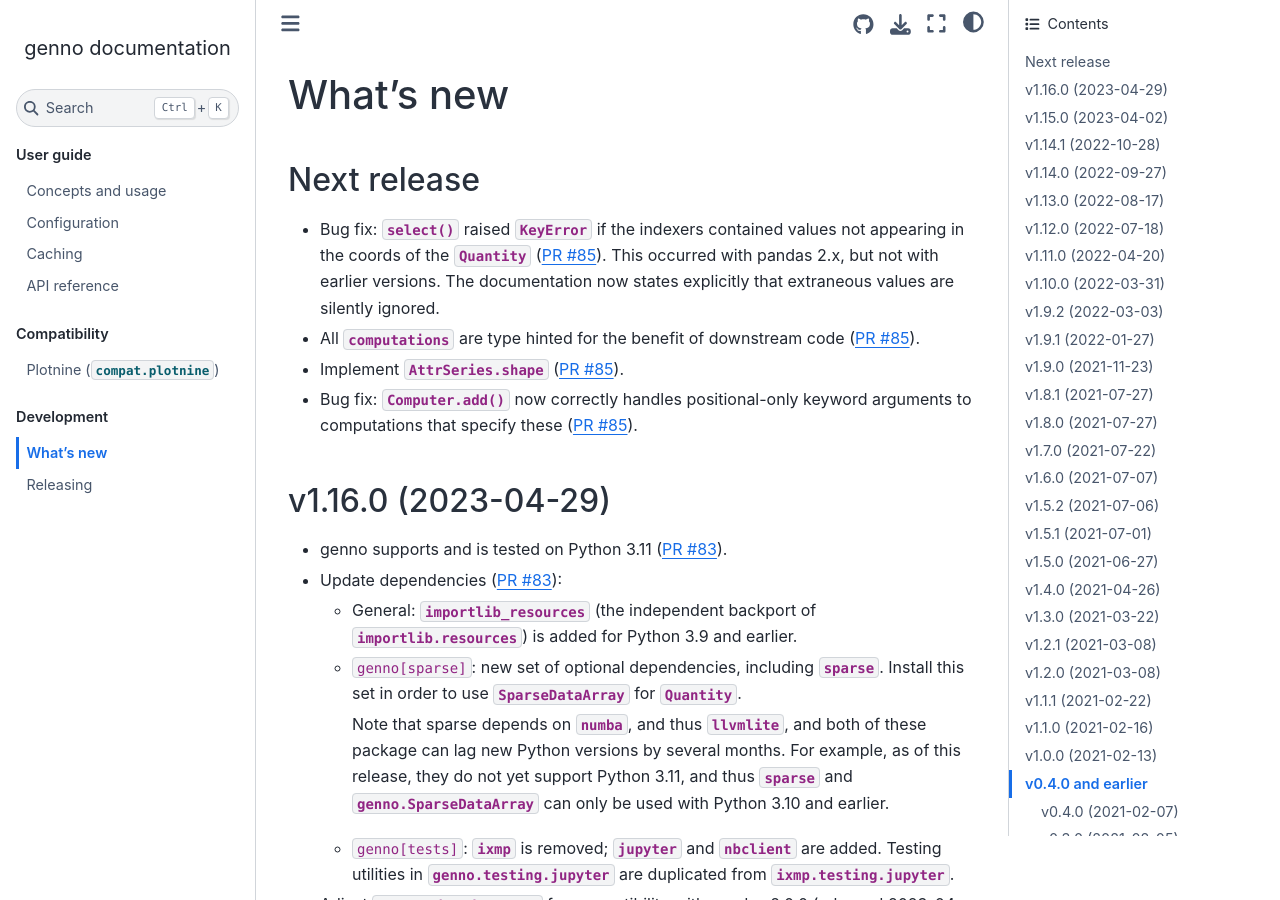
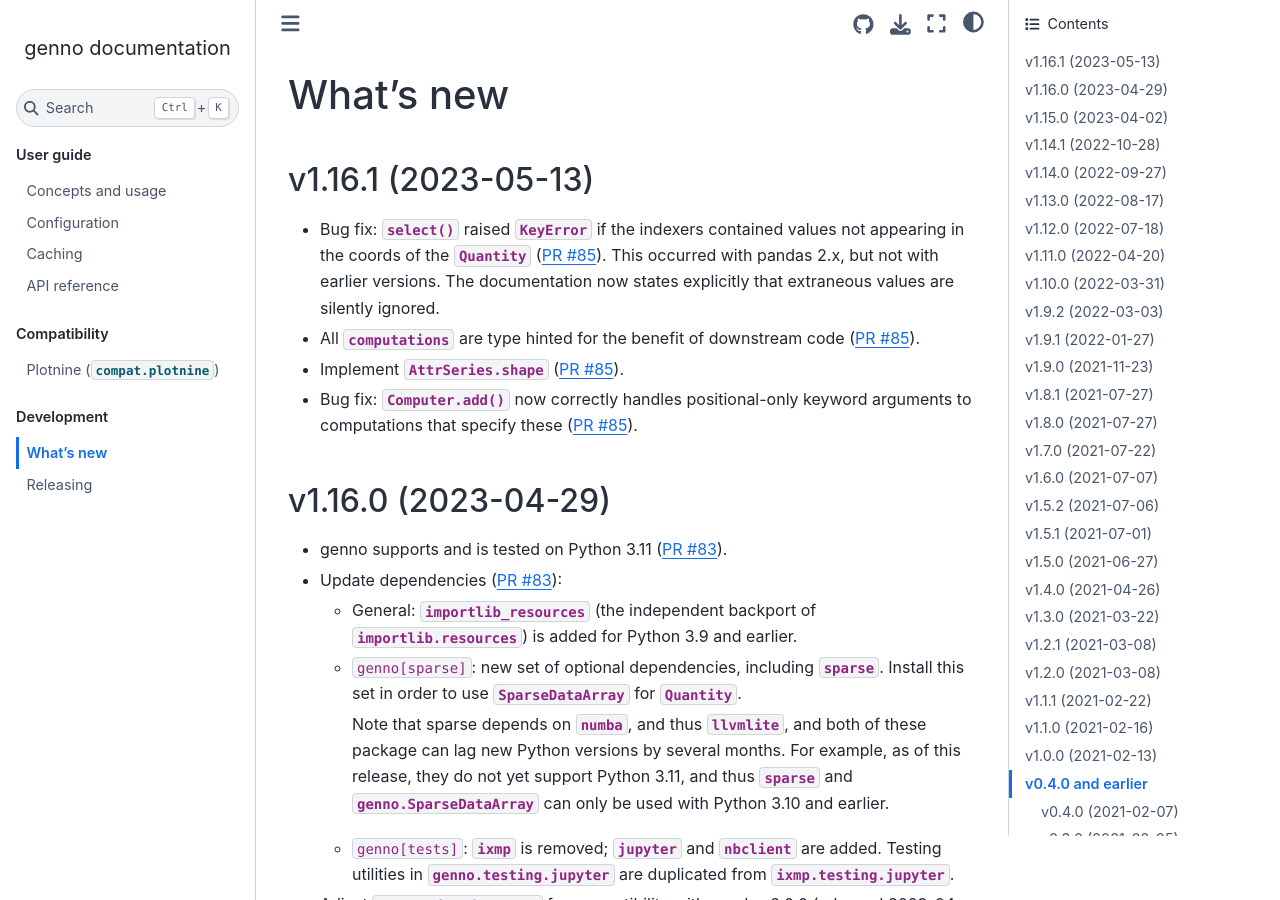
Before and after one commit to khaeru/genno, a Sphinx documentation site: the page built from doc/whatsnew.rst, in a window 1280 px wide and 900 px high. Built offline with Sphinx 7.4.7 and the Sphinx Book theme 1.1.4, drawn with Linux system fonts in a browser that asks for light colours; pages that are not in the unit, such as notebooks, are missing from menus.

Commit message:
Mark v1.16.1 in doc/whatsnew

```diff
--- a/doc/whatsnew.rst
+++ b/doc/whatsnew.rst
@@ -1,8 +1,11 @@
 What's new
 **********
 
-Next release
-============
+.. Next release
+.. ============
+
+v1.16.1 (2023-05-13)
+====================
 
 - Bug fix: :func:`.select` raised :class:`.KeyError` if the indexers contained values not appearing in the coords of the :class:`.Quantity` (:pull:`85`).
   This occurred with pandas 2.x, but not with earlier versions.
```
